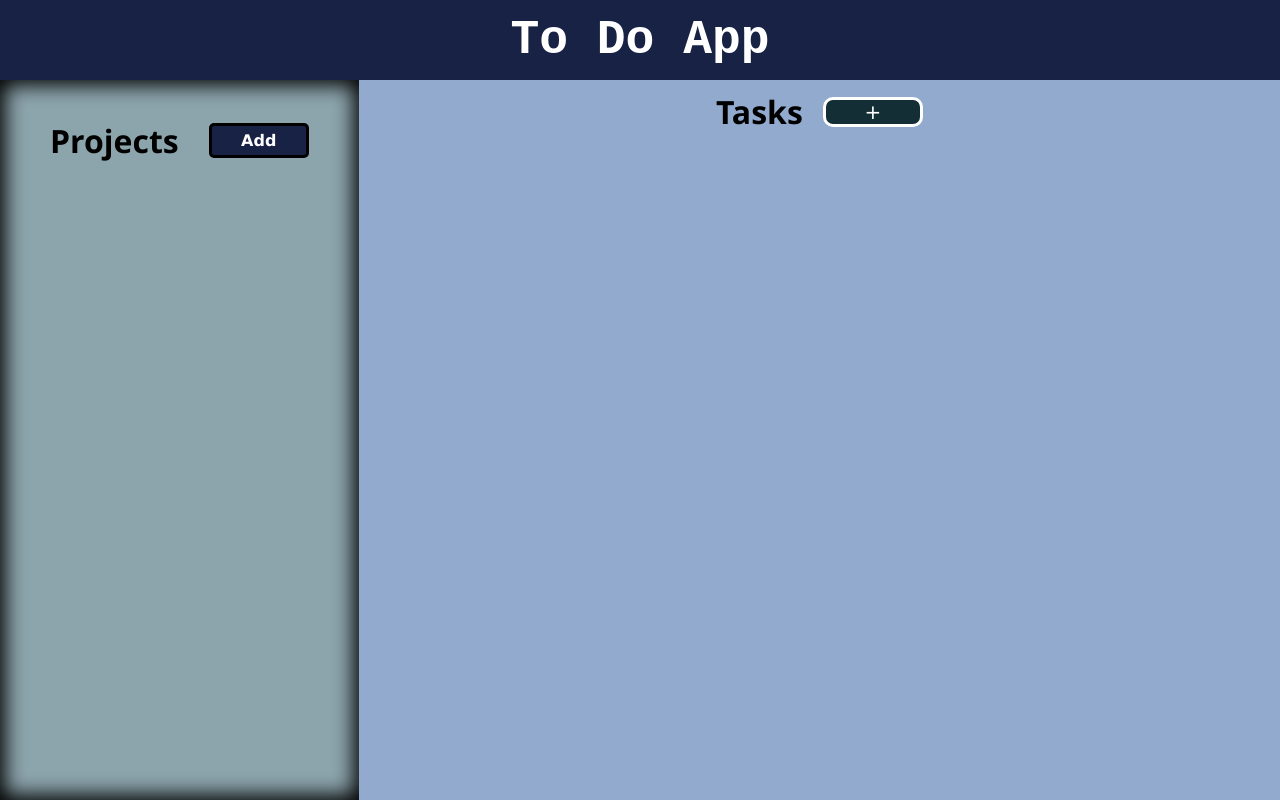
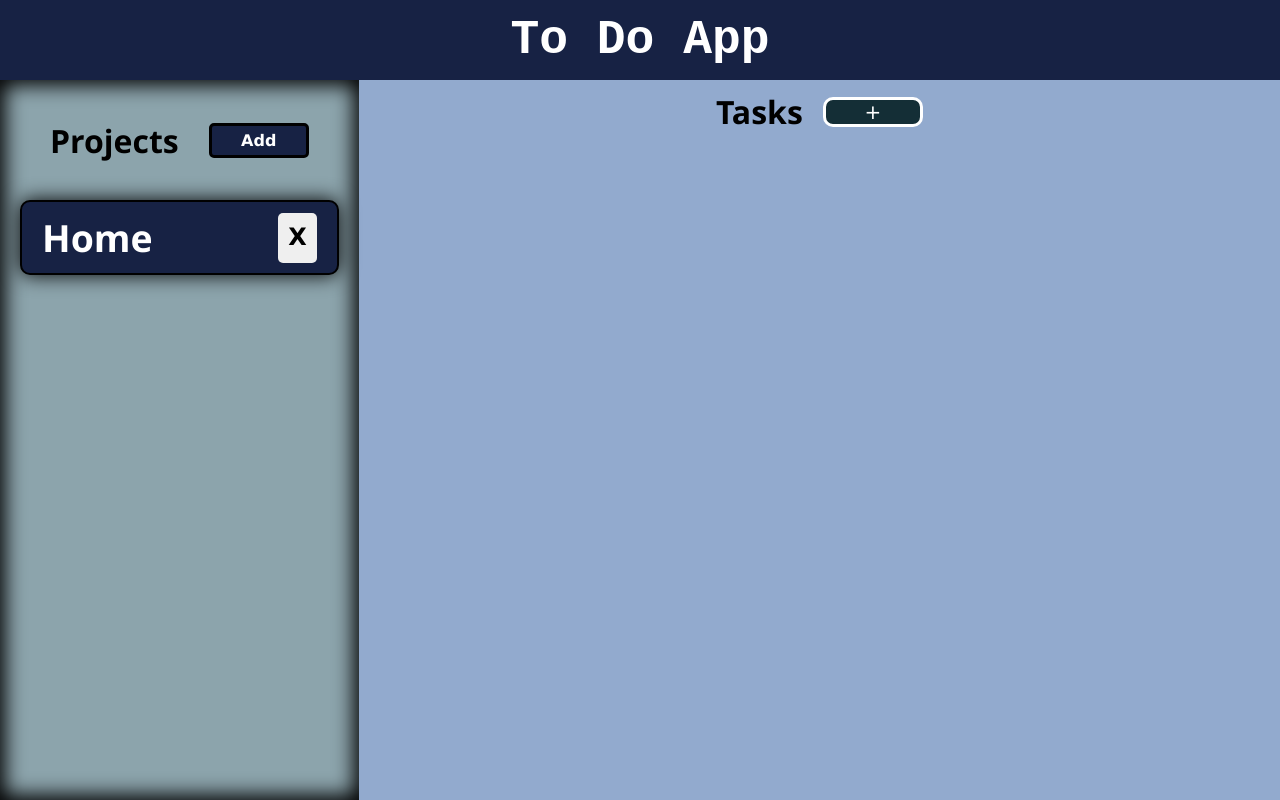
Before and after one commit to KVG24/todo-app, a website built with webpack: page dist/index.html in a window 1280 px wide. Built offline with nearby package versions, Linux system fonts and the light colour scheme.

Commit message:
Add initial project, fix some spelling

```diff
--- a/src/functions.js
+++ b/src/functions.js
@@ -1,4 +1,25 @@
-let projects = [];
+let projects = [
+  {
+    title: "Home",
+    tasks: [
+      {
+        title: "Clean home",
+        description: "Dust is everywhere",
+        date: "",
+        priority: "High",
+        id: "04626473771948296",
+      },
+      {
+        title: "Repair window",
+        description: "Kids broke the window",
+        date: "",
+        priority: "Regular",
+        id: "037213361870953765",
+      },
+    ],
+    id: "014149084609191154",
+  },
+];
 let currentProject;
 const projectsContainer = document.querySelector(".projects");
 const tasksContainer = document.querySelector(".tasks");
--- a/src/index.js
+++ b/src/index.js
@@ -25,7 +25,7 @@ if (addProjectFormBtn) {
     const newProject = new Project(title.value);
     projects.push(newProject);
     renderProjects();
-    currentProject = newProject;
+    currentProject = this;
     title.value = "";
   });
 }
@@ -71,3 +71,5 @@ addTaskToProjectBtn.addEventListener("click", (e) => {
 closeTaskModal.addEventListener("click", () => {
   addTaskModal.style.display = "none";
 });
+
+renderProjects();
```
Also changed, not shown: dist/index.html, dist/main.js.
